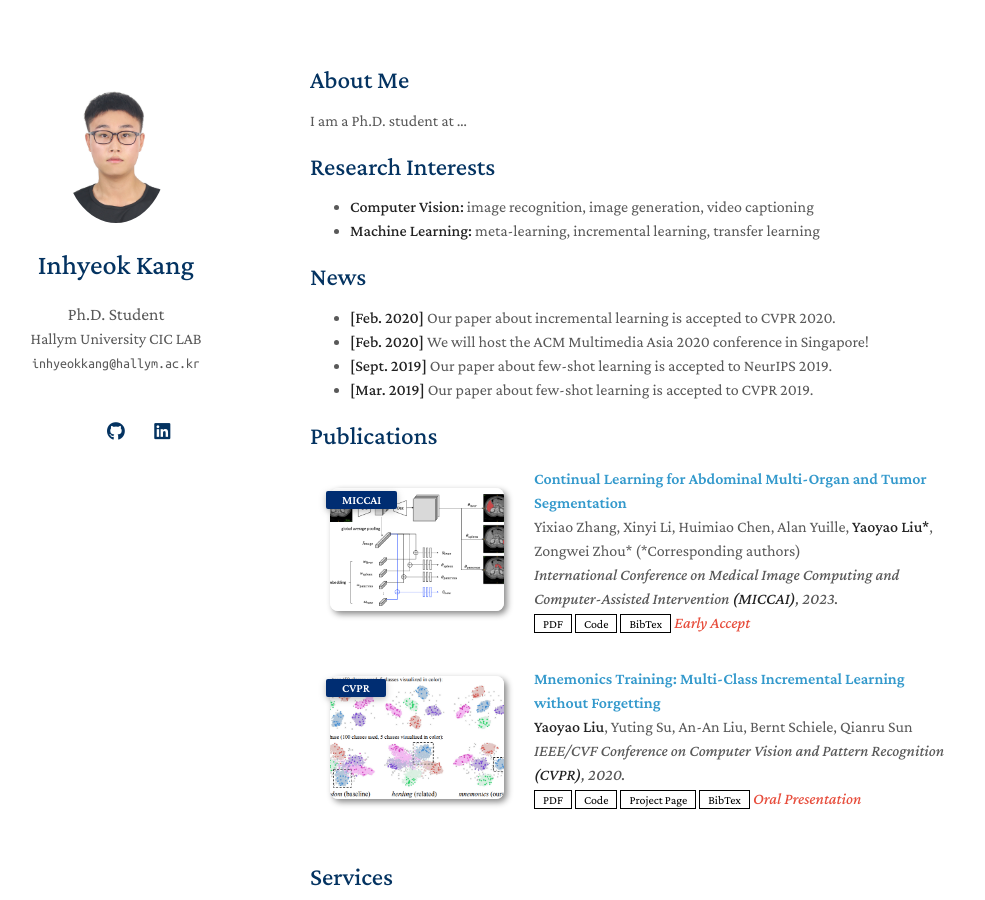
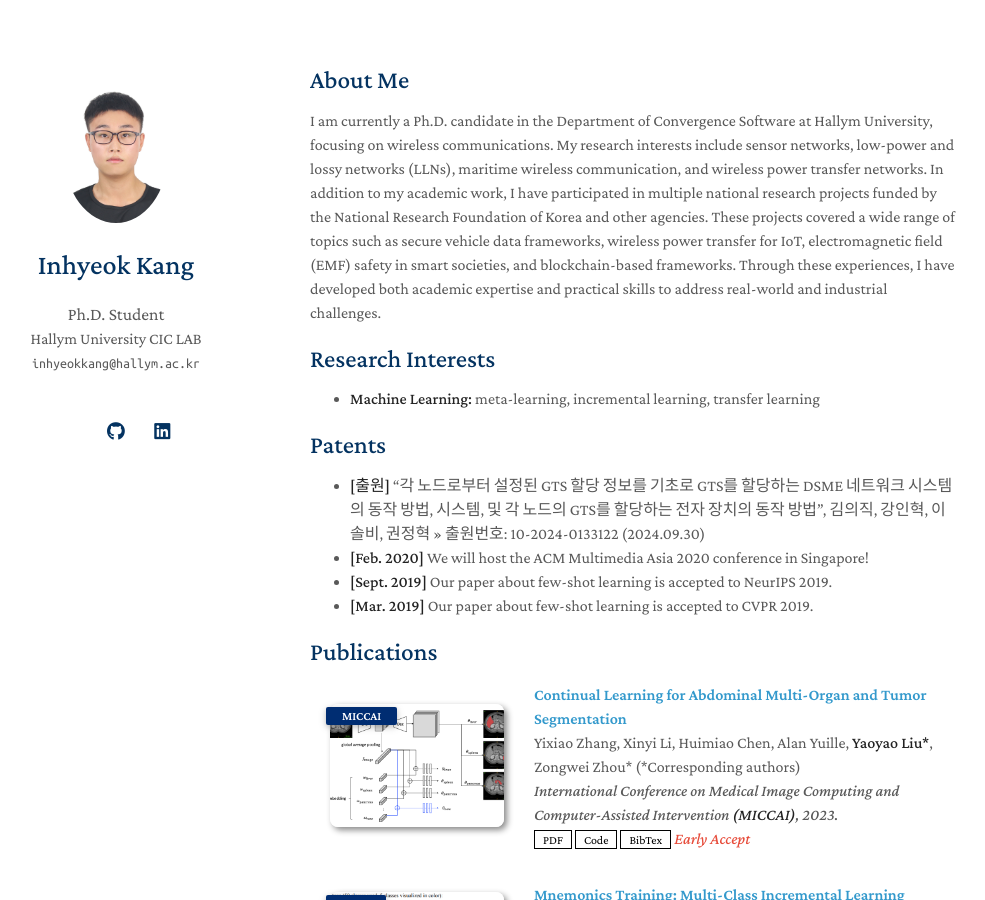
Before and after one commit to InhyeokKang/inhyeokkang.github.io, a Jekyll site: the page built from index.md, in a window 1280 px wide and 900 px high. Shown: the whole window, without its empty margins (160-1145 px from the left). Built offline with Jekyll 4.4.1, drawn with Linux system fonts in a browser that asks for light colours; a style sheet for code colours, icons or effects is not loaded; our own code applies the rules of GitHub Pages for plain Markdown files.

Commit message:
Update index.md

```diff
--- a/index.md
+++ b/index.md
@@ -4,16 +4,15 @@ layout: homepage
 
 ## About Me
 
-I am a Ph.D. student at ...
+I am currently a Ph.D. candidate in the Department of Convergence Software at Hallym University, focusing on wireless communications. My research interests include sensor networks, low-power and lossy networks (LLNs), maritime wireless communication, and wireless power transfer networks. In addition to my academic work, I have participated in multiple national research projects funded by the National Research Foundation of Korea and other agencies. These projects covered a wide range of topics such as secure vehicle data frameworks, wireless power transfer for IoT, electromagnetic field (EMF) safety in smart societies, and blockchain-based frameworks. Through these experiences, I have developed both academic expertise and practical skills to address real-world and industrial challenges.
 
 ## Research Interests
 
-- **Computer Vision:** image recognition, image generation, video captioning
 - **Machine Learning:** meta-learning, incremental learning, transfer learning
 
-## News
+## Patents
 
-- **[Feb. 2020]** Our paper about incremental learning is accepted to CVPR 2020.
+- **[출원]** "각 노드로부터 설정된 GTS 할당 정보를 기초로 GTS를 할당하는 DSME 네트워크 시스템의 동작 방법, 시스템, 및 각 노드의 GTS를 할당하는 전자 장치의 동작 방법", 김의직, 강인혁, 이솔비, 권정혁 >> 출원번호: 10-2024-0133122 (2024.09.30)
 - **[Feb. 2020]** We will host the ACM Multimedia Asia 2020 conference in Singapore!
 - **[Sept. 2019]** Our paper about few-shot learning is accepted to NeurIPS 2019.
 - **[Mar. 2019]** Our paper about few-shot learning is accepted to CVPR 2019.
```
